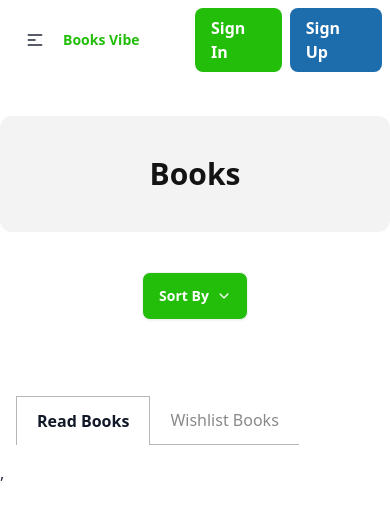
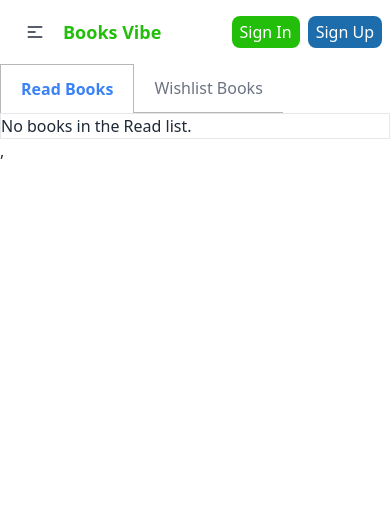
Before and after one commit to Rayhan426/books-world, a React (Vite) app: page /listed-book in a window 390 px wide. Shown: the top 520 px of the page. Built offline with nearby package versions, Linux system fonts and the light colour scheme.

Commit message:
tab rendaring

```diff
--- a/src/components/Book.jsx
+++ b/src/components/Book.jsx
@@ -1,5 +1,6 @@
-import { Link, useLoaderData, useParams } from "react-router-dom";
+import {  useLoaderData, useParams } from "react-router-dom";
 import { saveReadBooks, saveWishlist } from "../utils";
+
 
 
 const Book = () => {
@@ -19,9 +20,10 @@ const Book = () => {
         tags,
         publisher, yearOfPublishing} = book;
 
+
+
         const handleBook = book =>{
           saveReadBooks(book)
-
         }
 
         const handleWishlist =(book)=>{
@@ -73,8 +75,8 @@ const Book = () => {
 
 
           <div className="flex  gap-5 mt-8">
-          <Link onClick={()=> handleBook(book)} className="border-2 border-[#50B1C9] px-7 py-[18px] rounded-xl font-bold text-[#131313]">Read</Link>
-          <Link onClick={()=>handleWishlist(book)} className="bg-[#50B1C9] px-7 py-[18px] rounded-xl font-bold text-white">Wishlist</Link>
+          <button onClick={()=> handleBook(book)} className="border-2 border-[#50B1C9] px-7 py-[18px] rounded-xl font-bold text-[#131313]">Read</button>
+          <button onClick={()=>handleWishlist(book)} className="bg-[#50B1C9] px-7 py-[18px] rounded-xl font-bold text-white">Wishlist</button>
           </div>
         </div>
         </div>
--- a/src/components/ListedBooks.jsx
+++ b/src/components/ListedBooks.jsx
@@ -1,43 +1,57 @@
-import { useState } from "react";
-import { Link } from "react-router-dom";
-import { IoIosArrowDown } from "react-icons/io";
+
+import { useState, useEffect } from "react";
+import Tabs from './Tabs';
+import { getBooks } from "../utils";
+import ReadBooks from "./ReadBooks";
+import Wishlist from "./Wishlist";
+
+const ListedBooks = () => {
+    const [tabIndex, setTabIndex] = useState(0);
+    const [readBooks, setReadBooks] = useState([]);
+    const [wishlistBooks, setWishlistBooks] = useState([]);
 
 
-const ListedBooks = () => {
-
-
-    const [tabIndex, setTabIndex] = useState(0);
+    useEffect(() => {
+        setReadBooks(getBooks('readBooks'));
+        setWishlistBooks(getBooks('wishlistBooks'));
+    }, []);
 
     return (
         <div className="">
 
-            <div className="bg-[#1313130D] my-9 rounded-xl p-10">
-            <h2 className="text-[#131313] font-bold text-3xl text-center">Books</h2>
-            </div>
+            <Tabs
+                tabIndex={tabIndex}
+                setTabIndex={setTabIndex}
+                tabs={['Read Books', 'Wishlist Books']}
+            />
 
 
- <div className=" w-full flex justify-center ">
- <details className="dropdown mb-14">
-  <summary className="btn m-1 bg-[#23BE0A] hover:bg-green-700 text-white ">Sort By <span><IoIosArrowDown></IoIosArrowDown></span></summary>
-  <ul className="menu dropdown-content  rounded-box z-[1] w-52 p-2 shadow">
-    <li><a>Rating</a></li>
-    <li><a>Number of pages</a></li>
-    <li><a>Publisher year</a></li>
-  </ul>
-</details>
- </div>
+            <div className="border ">
+                {tabIndex === 0 ? (
+                    <div>
+                        {readBooks.length > 0 ? (
+                            readBooks.map((book) => (
+                              <ReadBooks key={book.bookId} readBook={book}>
+                                </ReadBooks>
+                            ))
+                        ) : (
+                            <p>No books in the Read list.</p>
+                        )}
+                    </div>
+                ) : (
+                    <div>
 
-
-  {/* tabs start */}
-   <div className="flex p-4  items-center flex-nowrap  w-full ">
-	<Link  to={'/read'} onClick={()=> setTabIndex(0)} rel="noopener noreferrer" href="#" className={`flex items-center flex-shrink-0 px-5 py-3 space-x-2  border-[#1313134D] ${tabIndex === 0 ? 'border border-b-0 ' : 'border-b'}`}>
-		<span className={`${tabIndex === 0 ? 'text-gray-900 font-semibold' : 'text-[#13131380]'}`}>Read Books</span>
-	</Link>
-	<Link to={'/wishlist-books'} onClick={()=> setTabIndex(1)}  rel="noopener noreferrer" href="#" className={`flex items-center flex-shrink-0 px-5 py-3 space-x-2  rounded-r-none  rounded-t-lg  border-[#1313134D] ${tabIndex === 1 ? 'border border-b-0 border-r-0' : 'border-b'}`}>
-		<span className={`${tabIndex === 1 ? 'text-gray-900 font-semibold' : 'text-[#13131380]'}`}>Wishlist Books</span>
-	</Link>
-</div>
-            {/* tabs end */}
+                        {wishlistBooks.length > 0 ? (
+                            wishlistBooks.map((book) => (
+                                <Wishlist key={book.bookId} wishlistBook={book}>
+                                </Wishlist>
+                            ))
+                        ) : (
+                            <p>No books in the Wishlist.</p>
+                        )}
+                    </div>
+                )}
+            </div>
         </div>
     );
 };
--- a/src/components/Nav.jsx
+++ b/src/components/Nav.jsx
@@ -37,7 +37,7 @@ const Nav = () => {
       {link}
       </ul>
     </div>
-    <Link to={'/'}  className="btn btn-ghost lg:text-[28px] p-0 font-bold text-[#23BE0A] ">Books Vibe</Link>
+    <Link to={'/'}  className="btn btn-ghost text-lg lg:text-[28px] p-0 font-bold text-[#23BE0A] ">Books Vibe</Link>
   </div>
   <div className="navbar-center hidden lg:flex ">
     <ul className="menu menu-horizontal gap-1 px-1 ">
@@ -45,8 +45,8 @@ const Nav = () => {
     </ul>
   </div>
   <div className="navbar-end gap-2">
-    <a className="cursor-pointer hover:border-2 border-[#23BE0A] hover:text-[#131313] hover:scale-95 hover:duration-300 hover:bg-white bg-[#23BE0A] lg:px-7 lg:py-4 px-4 py-2 text-white rounded-lg font-bold">Sign In</a>
-    <a className="cursor-pointer hover:border-2 border-[#1d6dad] hover:text-[#131313] hover:scale-95 hover:duration-300 hover:bg-white bg-[#1d6dad]  lg:px-7 lg:py-4 px-4 py-2 text-white rounded-lg font-bold">Sign Up</a>
+    <a className="cursor-pointer hover:border-2 border-[#23BE0A] hover:text-[#131313] hover:scale-95 hover:duration-300 hover:bg-white bg-[#23BE0A] lg:px-7 lg:py-4  px-2 py-1 text-white rounded-lg lg:font-bold">Sign In</a>
+    <a className="cursor-pointer hover:border-2 border-[#1d6dad] hover:text-[#131313] hover:scale-95 hover:duration-300 hover:bg-white bg-[#1d6dad]  lg:px-7 lg:py-4 px-2 py-1 text-white rounded-lg lg:font-bold">Sign Up</a>
   </div>
 </div>
     );
--- a/src/components/ReadBooks.jsx
+++ b/src/components/ReadBooks.jsx
@@ -1,11 +1,15 @@
 
 
 
-const ReadBooks = () => {
+const ReadBooks = ({readBook}) => {
+
+    const {category} = readBook;
 
     return (
         <div>
-            <h1>read books</h1>
+            <h3>Read Books</h3>
+            <h1 className="text-green-400">{category}</h1>
+
         </div>
     );
 };
--- /dev/null
+++ b/src/components/Tabs.jsx
@@ -0,0 +1,28 @@
+
+
+const Tabs = ({ tabIndex, setTabIndex, tabs }) => {
+  return (
+    <div className="flex items-center w-full">
+
+      <button
+        onClick={() => setTabIndex(0)}
+        className={`flex items-center px-5 py-3 space-x-2  ${
+          tabIndex === 0 ? "border border-b-0 border-[#1313134D] text-blue-500" : "text-gray-500 border-b border-[#1313134D]"
+        }`}
+      >
+        <span className={`${tabIndex === 0 ? "font-semibold" : ""}`}>{tabs[0]}</span>
+      </button>
+
+      <button
+        onClick={() => setTabIndex(1)}
+        className={`flex items-center px-5 py-3 space-x-2  ${
+          tabIndex === 1 ? "border border-b-0 border-[#1313134D] text-blue-500" : "text-gray-500 border-[#1313134D] border-b"
+        }`}
+      >
+        <span className={`${tabIndex === 1 ? "font-semibold" : ""}`}>{tabs[1]}</span>
+      </button>
+    </div>
+  );
+};
+
+export default Tabs;
--- a/src/components/Wishlist.jsx
+++ b/src/components/Wishlist.jsx
@@ -1,11 +1,14 @@
 
 
-const Wishlist = () => {
 
+const Wishlist = ({wishlistBook}) => {
 
+    const {yearOfPublishing} = wishlistBook
     return (
         <div>
-            <h1>wishlist book</h1>
+            <h3>Wishlist Books</h3>
+            <h1 className="text-red-500">{yearOfPublishing}</h1>
+
         </div>
     );
 };
--- a/src/main.jsx
+++ b/src/main.jsx
@@ -39,16 +39,24 @@ const router = createBrowserRouter([
         path: '/books/:bookId',
         element: <Book></Book>,
         loader: ()=> fetch('/books.json'),
+
+
+        children:[
+
+          {
+            index: true,
+            element: <ReadBooks></ReadBooks>,
+            loader: ({params})=>fetch(`/books.json/${params.id}`)
+          },
+          {
+            path: 'wishlist',
+            element: <Wishlist></Wishlist>,
+              loader: ({params})=>fetch(`/books.json/${params.id}`)
+          },
+
+        ]
       },
 
-      {
-        path: '/read',
-        element: <ReadBooks></ReadBooks>,
-      },
-      {
-        path: '/wishlist-books',
-        element: <Wishlist></Wishlist>
-      },
       {
         path: '/page-to-read',
         element: <PageToRead></PageToRead>
--- a/src/utils/index.js
+++ b/src/utils/index.js
@@ -2,7 +2,7 @@ import toast from "react-hot-toast";
 
 
 // get items from localStorage
-const getBooks = (key) => {
+export const getBooks = (key) => {
     let books = [];
     const storedBooks = localStorage.getItem(key);
     if (storedBooks) {
@@ -29,13 +29,13 @@ export const saveReadBooks = (book) => {
         toast.info('Books added to Read list..!');
     }
 
-    // Add the book to "ead list
+    // Add the book to read list
     readBooks.push(book);
     localStorage.setItem('readBooks', JSON.stringify(readBooks));
     toast.success('Books added to Read list!');
 }
 
-// Save  book to the 'Wishlist'
+// Save  book to the Wishlist
 export const saveWishlist = (book) => {
     let readBooks = getBooks('readBooks');
     let wishlistBooks = getBooks('wishlistBooks');
@@ -48,12 +48,13 @@ export const saveWishlist = (book) => {
 
     const isExistInRead = readBooks.find(b => b.bookId === book.bookId);
 
-    // If the book is in the "Read" list, don't allow adding to Wishlist
+
     if (isExistInRead) {
         return toast.error('Already added this book to your wishlist..!');
     }
 
-    // Add the book to "Wishlist"
+    // Add the book to Wishlist
+
     wishlistBooks.push(book);
     localStorage.setItem('wishlistBooks', JSON.stringify(wishlistBooks));
     toast.success('Book added to Wishlist..!');
```
Also changed, not shown: src/components/BookWrapper.jsx (added), 1 other file (tests, documents, lock files or other folders).
